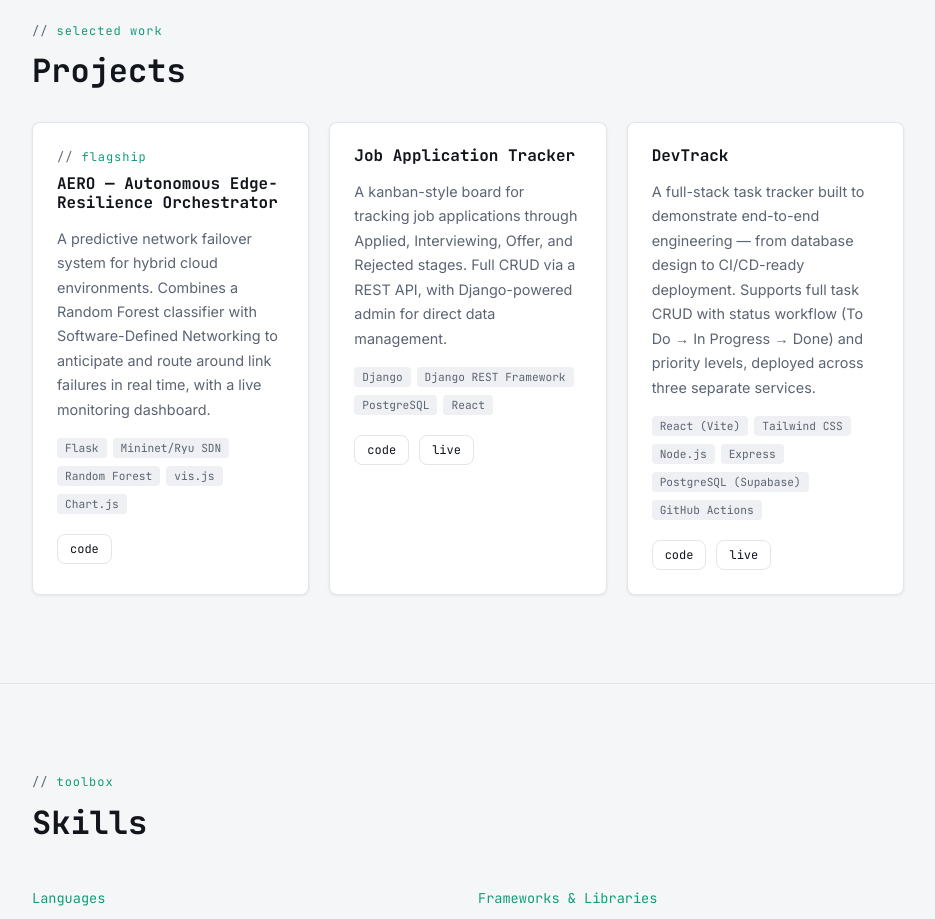
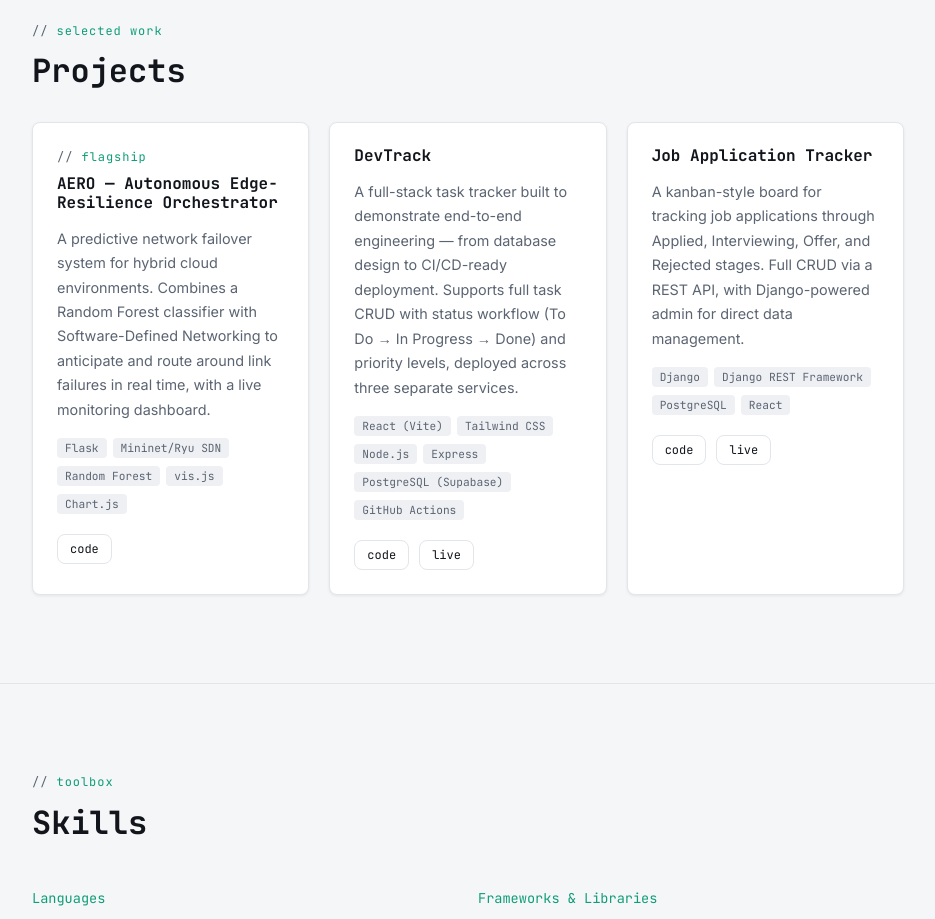
Before and after one commit to Darchis01/Chisom-Portfolio, a React (Vite) app: page / in a window 1280 px wide. Shown: the part 900-1819 px from the top of the page, without its empty margins (172-1107 px from the left). Built offline with nearby package versions, Linux system fonts and the light colour scheme.

Commit message:
swap placeholders

```diff
--- a/src/data/resume.js
+++ b/src/data/resume.js
@@ -73,6 +73,16 @@ export const projects = [
     live: '',
     featured: true,
   },
+
+  {
+    title: 'DevTrack',
+    description:
+      'A full-stack task tracker built to demonstrate end-to-end engineering — from database design to CI/CD-ready deployment. Supports full task CRUD with status workflow (To Do → In Progress → Done) and priority levels, deployed across three separate services.',
+    stack: ['React (Vite)', 'Tailwind CSS', 'Node.js', 'Express', 'PostgreSQL (Supabase)', 'GitHub Actions'],
+    github: 'https://github.com/Darchis01/devtrack',
+    live: 'https://devtrack-smoky.vercel.app',
+    featured: false,
+  },
   {
     title: 'Job Application Tracker',
     description:
@@ -80,15 +90,6 @@ export const projects = [
     stack: ['Django', 'Django REST Framework', 'PostgreSQL', 'React'],
     github: 'https://github.com/Darchis01/job-tracker-api',
     live: 'https://job-tracker-frontend-997n.vercel.app',
-    featured: false,
-  },
-  {
-    title: 'DevTrack',
-    description:
-      'A full-stack task tracker built to demonstrate end-to-end engineering — from database design to CI/CD-ready deployment. Supports full task CRUD with status workflow (To Do → In Progress → Done) and priority levels, deployed across three separate services.',
-    stack: ['React (Vite)', 'Tailwind CSS', 'Node.js', 'Express', 'PostgreSQL (Supabase)', 'GitHub Actions'],
-    github: 'https://github.com/Darchis01/devtrack',
-    live: 'https://devtrack-smoky.vercel.app',
     featured: false,
   },
 ]
```
